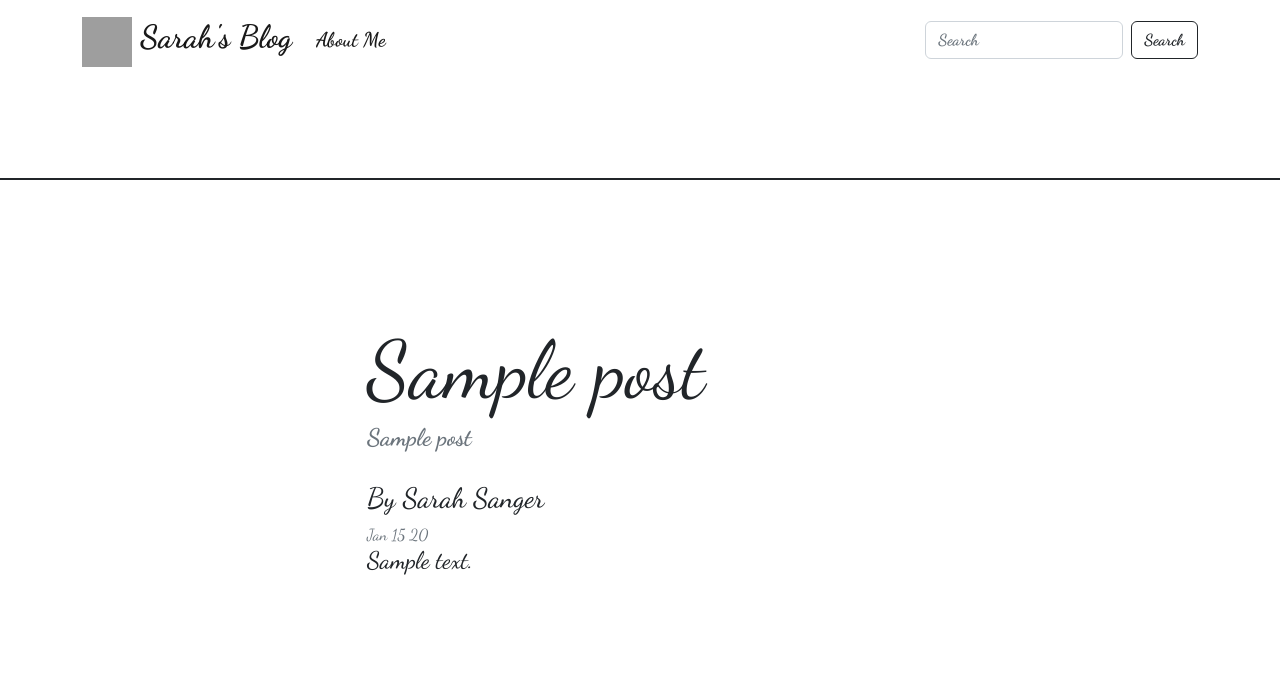
After one commit to blulady/my_blog, a Django app: a page that uses blog/blog/templates/base/base.html in a window 1280 px wide. The commit adds this page. Shown: the top 679 px of the page. Run offline with Django 5.2, Linux system fonts and the light colour scheme; tables that the repository leaves empty hold one stand-in row (values such as "Sample post"); some libraries are stand-ins or nearby versions; some web fonts are replaced; grey boxes are pictures that could not be loaded.

Commit message:
index & details works

```diff
--- a/blog/blog/blog_app/models.py
+++ b/blog/blog/blog_app/models.py
@@ -1,7 +1,11 @@
 from django.db import models
 from django.contrib.auth.models import User
+from django.urls import reverse
 
 class Post(models.Model):
+    class NewManager(models.Manager):
+        def get_queryset(self):
+            return super().get_queryset().filter(status='published')
 
     options = (
         ("draft", "Draft"),
@@ -15,6 +19,8 @@ class Post(models.Model):
     created_at = models.DateTimeField(auto_now_add=True)
     updated_at = models.DateTimeField(auto_now=True)
     status = models.CharField(max_length=10, choices=options, default="draft")
+    objects = models.Manager()
+    newmanager = NewManager()
 
     class Meta:
         ordering = ["-created_at"]
--- a/blog/blog/blog_app/views.py
+++ b/blog/blog/blog_app/views.py
@@ -1,5 +1,7 @@
+from typing import Any
+from django.db.models.query import QuerySet
 from django.shortcuts import render
-from django.views.generic import ListView
+from django.views.generic import ListView, DetailView
 from .models import Post
 # Create your views here.
 
@@ -7,3 +9,12 @@ class HomeView(ListView):
     model = Post
     template_name = "blog/index.html"
     context_object_name = "posts"
+
+    def get_queryset(self):
+        return Post.newmanager.all()
+
+class PostDetailView(DetailView):
+    model = Post
+    template_name = "blog/post_detail.html"
+    context_object_name = "post"
+    slug_url_kwarg = 'slug'
--- a/blog/blog/settings/base.py
+++ b/blog/blog/settings/base.py
@@ -42,7 +42,8 @@ INSTALLED_APPS = [
     "django.contrib.sessions",
     "django.contrib.messages",
     "django.contrib.staticfiles",
-    "blog.blog_app"
+    "blog.blog_app",
+    "django_htmx"
 ]
 
 MIDDLEWARE = [
@@ -53,6 +54,7 @@ MIDDLEWARE = [
     "django.contrib.auth.middleware.AuthenticationMiddleware",
     "django.contrib.messages.middleware.MessageMiddleware",
     "django.middleware.clickjacking.XFrameOptionsMiddleware",
+    "django_htmx.middleware.HtmxMiddleware",
 ]
 
 ROOT_URLCONF = "blog.urls"
--- a/blog/blog/templates/base/base.html
+++ b/blog/blog/templates/base/base.html
@@ -13,6 +13,7 @@
     {% block template %}
 
     {% endblock %}
+    <script src="{% static 'htmx.min.js' %}" defer></script>
     <script src="https://cdn.jsdelivr.net/npm/bootstrap@5.2.3/dist/js/bootstrap.bundle.min.js" integrity="sha384-kenU1KFdBIe4zVF0s0G1M5b4hcpxyD9F7jL+jjXkk+Q2h455rYXK/7HAuoJl+0I4" crossorigin="anonymous"></script>
   </body>
 </html>
--- a/blog/blog/templates/base/navbar.html
+++ b/blog/blog/templates/base/navbar.html
@@ -1,6 +1,6 @@
 <nav class="navbar navbar-expand-lg bg-body-tertiary">
     <div class="container">
-      <a class="navbar-brand logo fs-2" href="#"><img src="https://ih1.redbubble.net/image.5059076262.9207/raf,360x360,075,t,fafafa:ca443f4786.jpg"  width="50" height="50"> Sarah's Blog</a>
+      <a class="navbar-brand logo fs-2" href="/"><img src="https://ih1.redbubble.net/image.5059076262.9207/raf,360x360,075,t,fafafa:ca443f4786.jpg"  width="50" height="50"> Sarah's Blog</a>
       <button class="navbar-toggler" type="button" data-bs-toggle="collapse" data-bs-target="#navbarSupportedContent" aria-controls="navbarSupportedContent" aria-expanded="false" aria-label="Toggle navigation">
         <span class="navbar-toggler-icon"></span>
       </button>
--- a/blog/blog/templates/blog/components/splash.html
+++ b/blog/blog/templates/blog/components/splash.html
@@ -5,7 +5,7 @@
             <div class="col-12 col-md-6 py-1 py-md-5 text-center text-md-start">
                 <h1 class="display-1">From Novice to Adept:</h1>
                 <p class="fs-4 lh-1 text-muted fw-bolder pb-4">A Tech Tale by Sarah Sanger</p>
-                <button type="button" class="btn btn-dark fs-6 rounded-pill fw-bolder px-5">An Unexpected Party</button>
+                <a role="button" class="btn btn-dark fs-6 rounded-pill fw-bolder px-5" href="https://www.youtube.com/watch?v=2skcNR3jYzs">An Unexpected Party</a>
             </div>
         </div>
     </div>
--- /dev/null
+++ b/blog/blog/templates/blog/post_detail.html
@@ -0,0 +1,25 @@
+{% extends "../base/base.html" %}
+{% block title %}
+    {{post.title}}
+{% endblock %}
+{% block template %}
+{% include "../base/navbar.html" %}
+
+<div class="mt-md-5">
+    <div class="border-top border-2 border-dark w-100 position-relative" style="top: 50px;"></div>
+        <div class="container py-5 mt-md-5">
+            <div class="row mt-md-5 justify-content-center">
+                <div class="col-12 col-md-6 py-1 py-md-5 text-center text-md-start">
+                    <h1 class="display-1">{{post.title}}</h1>
+                    <h2 class="fs-4 lh-1 text-muted fw-bolder pb-4">{{ post.subtitle }}</h2>
+                    <h3>By Sarah Sanger</h3>
+                    <div class="text-muted">{{post.updated_at|date:"M d y"}}</div>
+                    <h4>{{ post.content }}</h4>
+                </div>
+            </div>
+        </div>
+    </div>
+</div>
+
+
+{% endblock %}
--- a/blog/blog/urls.py
+++ b/blog/blog/urls.py
@@ -22,4 +22,5 @@ from blog.blog_app import views
 urlpatterns = [
     path("admin/", admin.site.urls),
     path("", views.HomeView.as_view(), name="home"),
+    path('post/<slug:slug>', views.PostDetailView.as_view(), name='post-detail'),
 ]
```
Also changed, not shown: blog/blog/templates/blog/index.html (+4 -5 lines), requirements.txt (added, +30 -0 lines).
